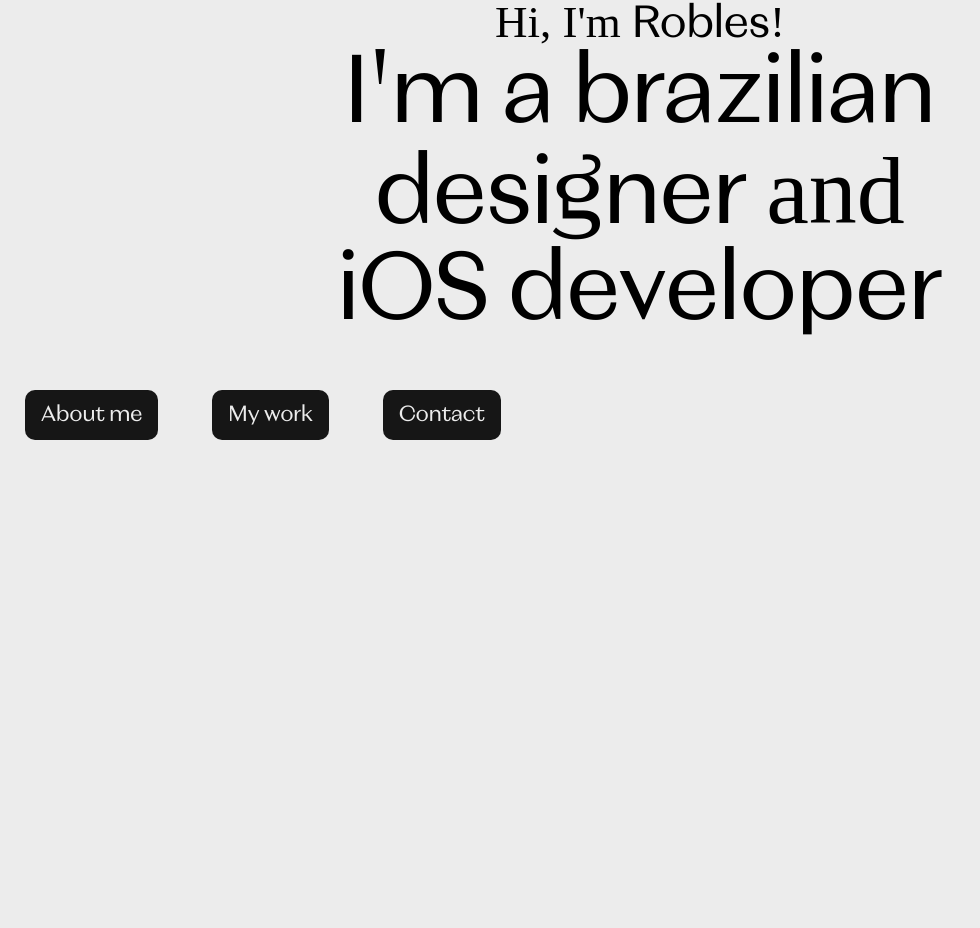
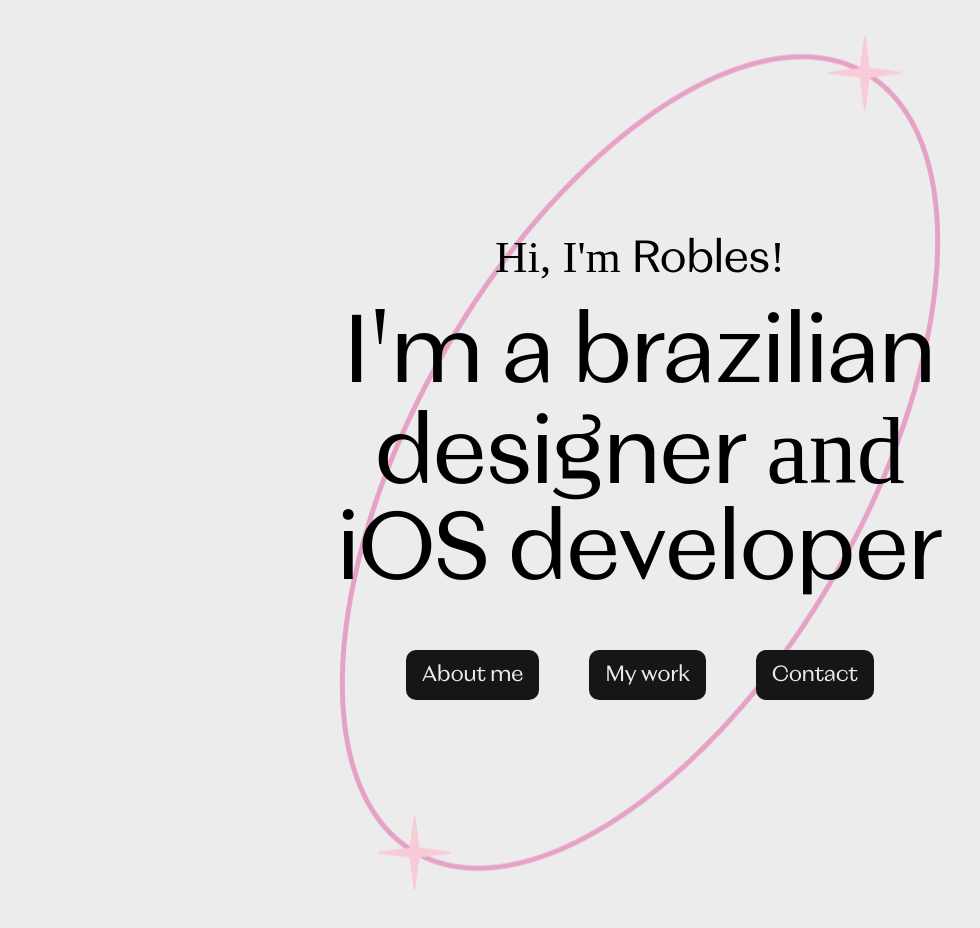
Before and after one commit to roblesmontanari/myPortfolio-web, a plain HTML site: page index.html in a window 1280 px wide. Shown: the whole page, without its empty margins (0-980 px from the left). Before the commit the page ends 800 px from the top, so only its background shows below. Drawn offline with Linux system fonts and the light colour scheme.

Commit message:
Fixed homepage

```diff
--- a/assets/css/style.css
+++ b/assets/css/style.css
@@ -28,13 +28,28 @@
 }
 
 body {
-    overflow:hidden
+    background-image: url("../img/Background-form.png");
+    background-color: var(--white);
+    background-position: center;
+    background-repeat: no-repeat;
+    background-size: initial;
+
+    width: auto;
+    height: 925px;
+    margin: auto;
 }
+
+.containerMain {
+    padding: 210px;
+}
+
 
 .introduction {
     text-align: center;
     font-family: var(--migra);
     font-size: 45px;
+    margin-top: 25px;
+    margin-bottom: 25px;
 }
 
 .robles {
@@ -45,13 +60,21 @@
     text-align: center;
     font-family: var(--magnat);
     font-size: 96px;
+    margin-top: 25px;
+    margin-bottom: 25px;
 }
 
 .and {
     font-family: var(--migra);
 }
 
-.buttonMain {
+.buttonGroup {
+    display: flex;
+    justify-content: center;
+    margin-top: 25px;
+}
+
+.buttonClass {
     background-color: var(--black);
     border: none;
     border-radius: 10px;
@@ -60,7 +83,7 @@
     display: inline-block;
     font-family: var(--magnat);
     font-size: 22px;
-    margin: 50px 25px;
+    margin: 25px 25px;
     padding: 11px 16px;
     text-align: center;
     text-decoration: none;
--- a/index.html
+++ b/index.html
@@ -14,16 +14,17 @@
 <body>
     <header>
         <section class = "containerMain">
+
             <h2 class = "introduction">Hi, I'm <span class="robles">Robles</span>!</h2>
             <h1 class = "jobFunction">I'm a brazilian <br>
                                         designer <span class="and">and</span> <br>
                                         iOS developer
             </h1>
-
-            <button type="button" class="buttonMain">About me</button>
-            <button type="button" class="buttonMain">My work</button>
-            <button type="button" class="buttonMain">Contact</button>
-
+            <div class="buttonGroup">
+                <button type="button" class = "buttonClass">About me</button>
+                <button type="button" class = "buttonClass">My work</button>
+                <button type="button" class = "buttonClass">Contact</button>
+            </nav>
 
         </section>
 
```
